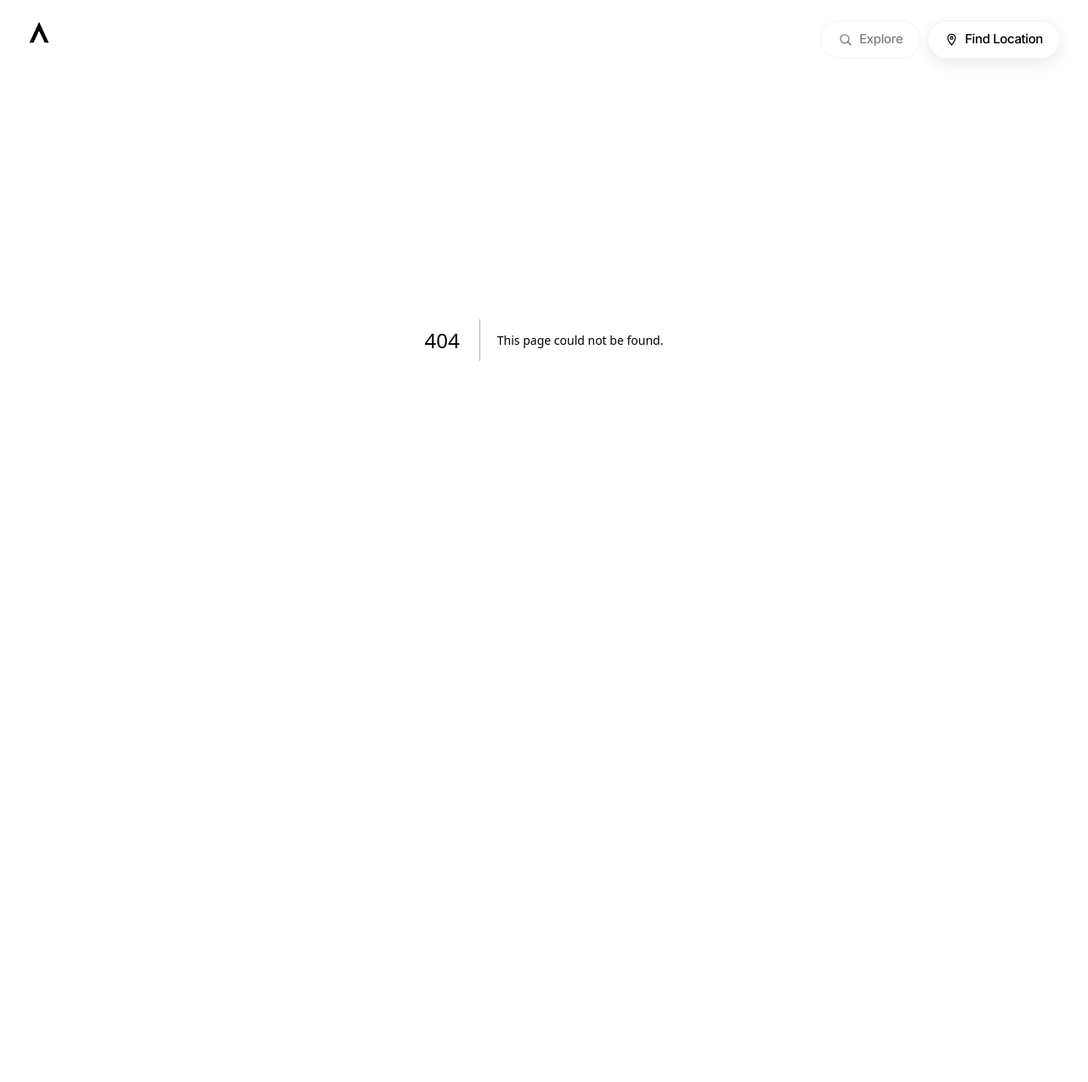
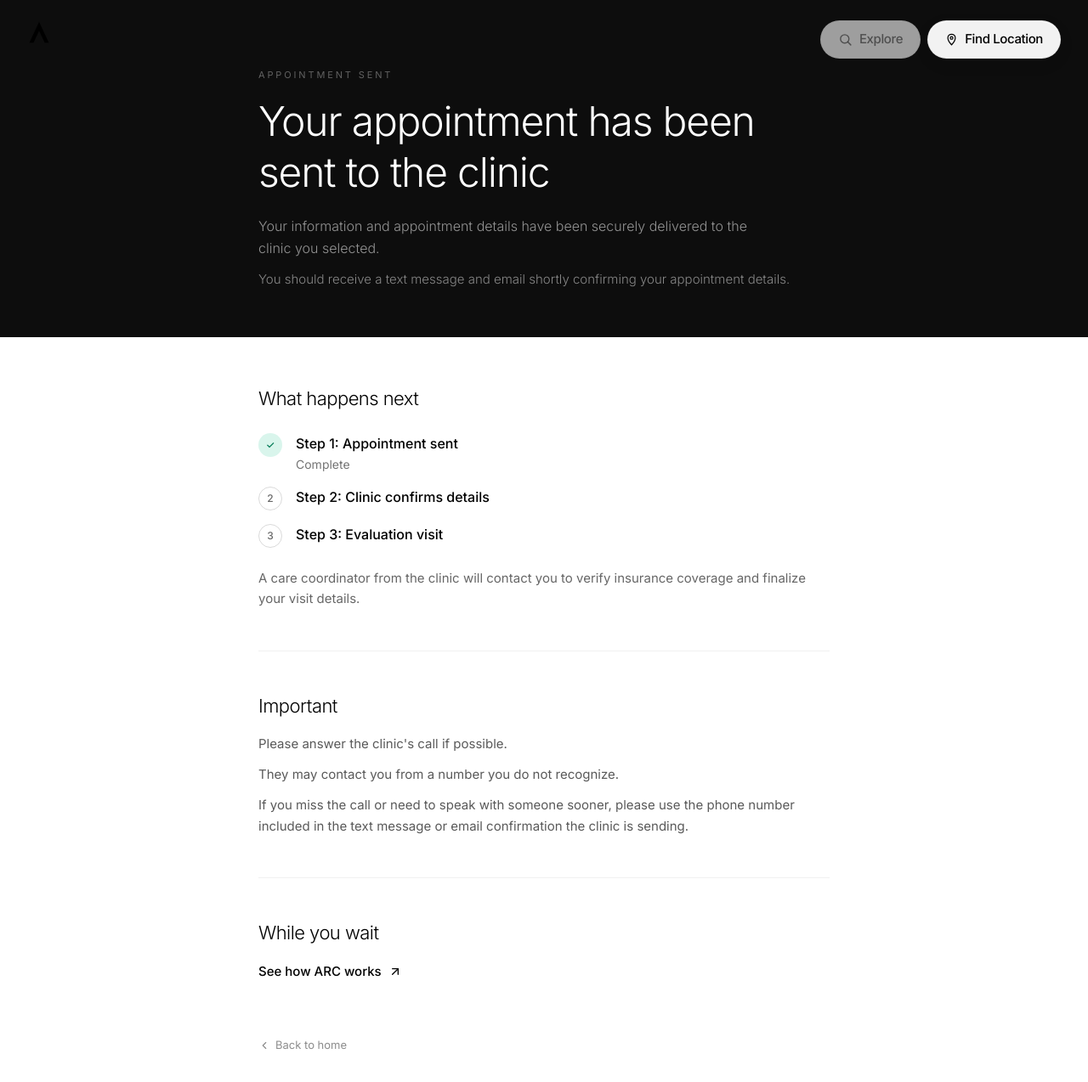
Before and after one commit to jjjarv-web/arc-joint-website, a Next.js app: page /thank-you in a window 1280 px wide. Before the commit this address had no page. Shown: the top 1274 px of the page at 85% size. Before the commit the page ends 800 px from the top, so only its background shows below. Built offline with nearby package versions, Linux system fonts and the light colour scheme.

Commit message:
Add thank-you page for post-booking redirect
- /thank-you page with appointment sent confirmation
- What happens next steps, important call-back guidance
- See how ARC works opens Explore overlay
- Configure trueprecision calendar redirect to /thank-you

Made-with: Cursor

```diff
--- /dev/null
+++ b/src/app/thank-you/layout.tsx
@@ -0,0 +1,15 @@
+import type { Metadata } from "next";
+
+export const metadata: Metadata = {
+  title: "Appointment Sent | ARC",
+  description:
+    "Your appointment has been sent to the clinic. A care coordinator will contact you to confirm details and verify insurance.",
+};
+
+export default function ThankYouLayout({
+  children,
+}: {
+  children: React.ReactNode;
+}) {
+  return children;
+}
--- /dev/null
+++ b/src/app/thank-you/page.tsx
@@ -0,0 +1,126 @@
+"use client";
+
+import { useState } from "react";
+import Link from "next/link";
+import { ExploreOverlay } from "@/components/experience/ExploreOverlay";
+
+export default function ThankYouPage() {
+  const [exploreOpen, setExploreOpen] = useState(false);
+
+  return (
+    <>
+      <main className="min-h-screen">
+        {/* Hero */}
+        <section className="bg-[#0d0d0d] px-6 pb-14 pt-20 md:px-10">
+          <div className="mx-auto w-full max-w-2xl">
+            <p className="text-[11px] uppercase tracking-[0.26em] text-white/35">
+              Appointment sent
+            </p>
+            <h1 className="mt-4 text-[clamp(32px,5vw,48px)] font-light leading-tight tracking-tight text-white">
+              Your appointment has been sent to the clinic
+            </h1>
+            <p className="mt-5 max-w-xl text-[16px] font-light leading-relaxed text-white/55">
+              Your information and appointment details have been securely delivered to the clinic you selected.
+            </p>
+            <p className="mt-3 text-[15px] font-light leading-relaxed text-white/50">
+              You should receive a text message and email shortly confirming your appointment details.
+            </p>
+          </div>
+        </section>
+
+        {/* Body */}
+        <section className="bg-white px-6 py-14 md:px-10">
+          <div className="mx-auto w-full max-w-2xl space-y-12">
+            {/* What happens next */}
+            <div>
+              <h2 className="mb-6 text-[22px] font-light tracking-tight text-black">
+                What happens next
+              </h2>
+              <ol className="space-y-4">
+                <li className="flex items-start gap-4">
+                  <span className="flex h-7 w-7 shrink-0 items-center justify-center rounded-full bg-emerald-500/15 text-[12px] font-medium text-emerald-700">
+                    ✓
+                  </span>
+                  <div>
+                    <p className="font-medium text-black">Step 1: Appointment sent</p>
+                    <p className="mt-0.5 text-[14px] text-black/55">Complete</p>
+                  </div>
+                </li>
+                <li className="flex items-start gap-4">
+                  <span className="flex h-7 w-7 shrink-0 items-center justify-center rounded-full border border-black/15 text-[12px] font-medium text-black/60">
+                    2
+                  </span>
+                  <div>
+                    <p className="font-medium text-black">Step 2: Clinic confirms details</p>
+                  </div>
+                </li>
+                <li className="flex items-start gap-4">
+                  <span className="flex h-7 w-7 shrink-0 items-center justify-center rounded-full border border-black/15 text-[12px] font-medium text-black/60">
+                    3
+                  </span>
+                  <div>
+                    <p className="font-medium text-black">Step 3: Evaluation visit</p>
+                  </div>
+                </li>
+              </ol>
+              <p className="mt-6 text-[15px] leading-relaxed text-black/60">
+                A care coordinator from the clinic will contact you to verify insurance coverage and finalize your visit details.
+              </p>
+            </div>
+
+            <div className="h-px w-full bg-black/[0.06]" />
+
+            {/* Important */}
+            <div>
+              <h2 className="mb-4 text-[22px] font-light tracking-tight text-black">
+                Important
+              </h2>
+              <ul className="space-y-3 text-[15px] leading-relaxed text-black/65">
+                <li>Please answer the clinic&apos;s call if possible.</li>
+                <li>They may contact you from a number you do not recognize.</li>
+                <li>
+                  If you miss the call or need to speak with someone sooner, please use the phone number included in the text message or email confirmation the clinic is sending.
+                </li>
+              </ul>
+            </div>
+
+            <div className="h-px w-full bg-black/[0.06]" />
+
+            {/* While you wait */}
+            <div>
+              <h2 className="mb-4 text-[22px] font-light tracking-tight text-black">
+                While you wait
+              </h2>
+              <button
+                type="button"
+                onClick={() => setExploreOpen(true)}
+                className="inline-flex items-center gap-2 text-[15px] font-medium text-black transition-colors hover:text-black/70"
+              >
+                See how ARC works
+                <svg viewBox="0 0 24 24" className="h-4 w-4" fill="none" stroke="currentColor" strokeWidth="2" strokeLinecap="round" strokeLinejoin="round">
+                  <line x1="7" y1="17" x2="17" y2="7" />
+                  <polyline points="7 7 17 7 17 17" />
+                </svg>
+              </button>
+            </div>
+
+            {/* Back to home */}
+            <div className="pt-4">
+              <Link
+                href="/"
+                className="inline-flex items-center gap-1.5 text-[13px] text-black/45 transition-colors hover:text-black/70"
+              >
+                <svg viewBox="0 0 24 24" className="h-3.5 w-3.5" fill="none" stroke="currentColor" strokeWidth="2" strokeLinecap="round" strokeLinejoin="round">
+                  <polyline points="15 18 9 12 15 6" />
+                </svg>
+                Back to home
+              </Link>
+            </div>
+          </div>
+        </section>
+      </main>
+
+      <ExploreOverlay open={exploreOpen} onClose={() => setExploreOpen(false)} />
+    </>
+  );
+}
```
